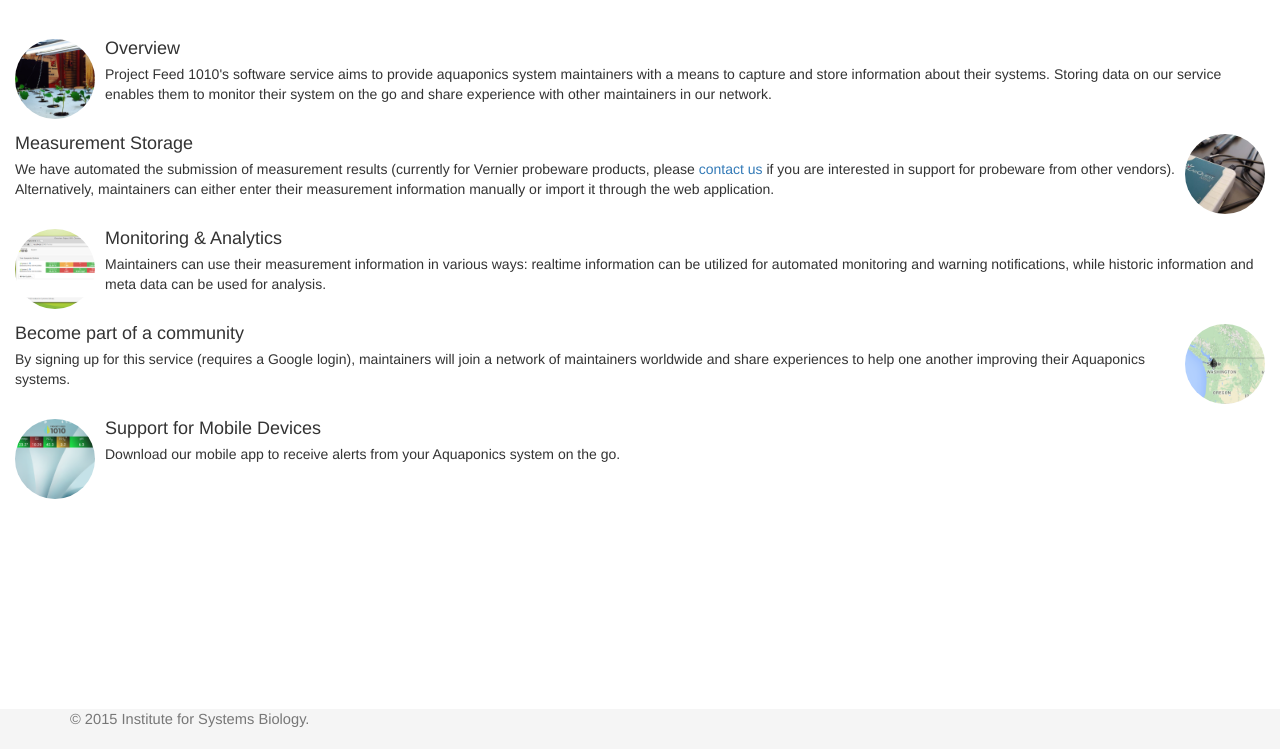
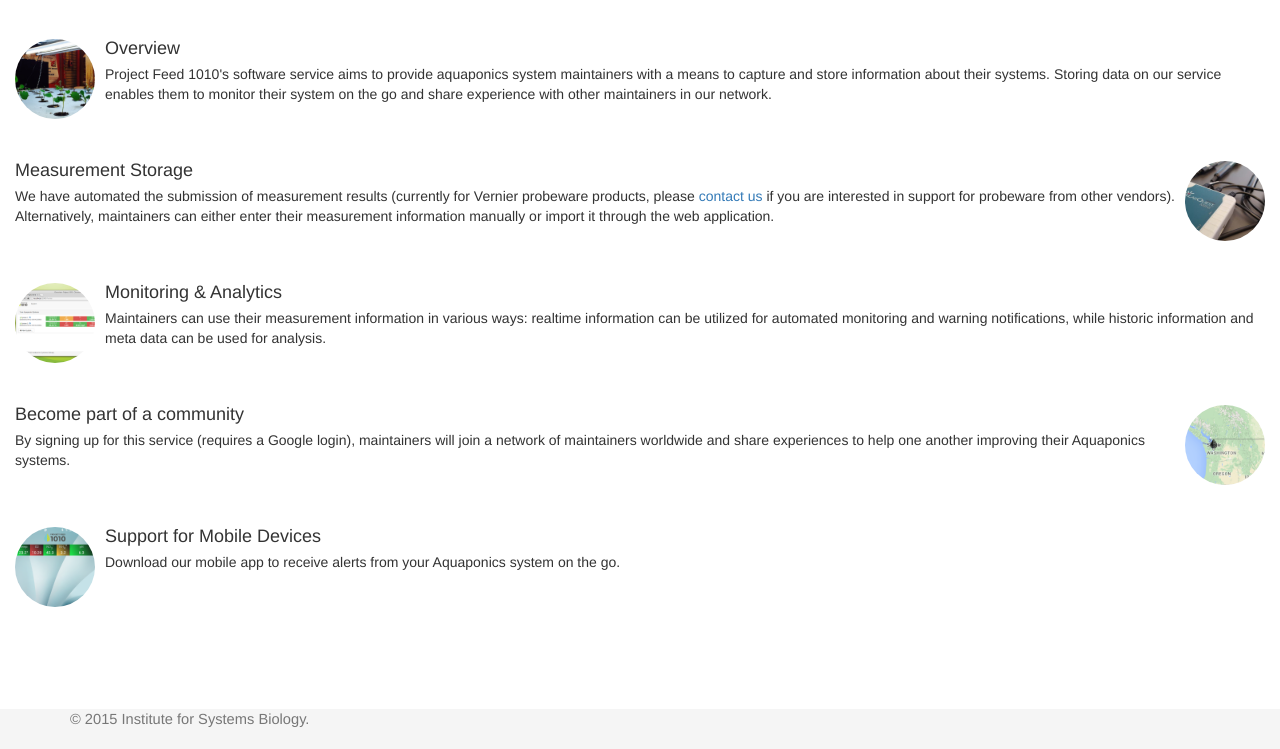
Before and after one commit to baliga-lab/aqxWeb, a Flask app: page /about in a window 1280 px wide. Shown: the part 51-800 px from the top of the page. Run offline with Flask 2, Linux system fonts and the light colour scheme; some libraries are stand-ins or nearby versions.

Commit message:
media object margins

```diff
--- a/static/css/main.css
+++ b/static/css/main.css
@@ -69,3 +69,7 @@
 .dragover {
   border: 3px solid rgb(0,0,0);
 }
+
+.media {
+    margin-bottom: 3em;
+}
```
